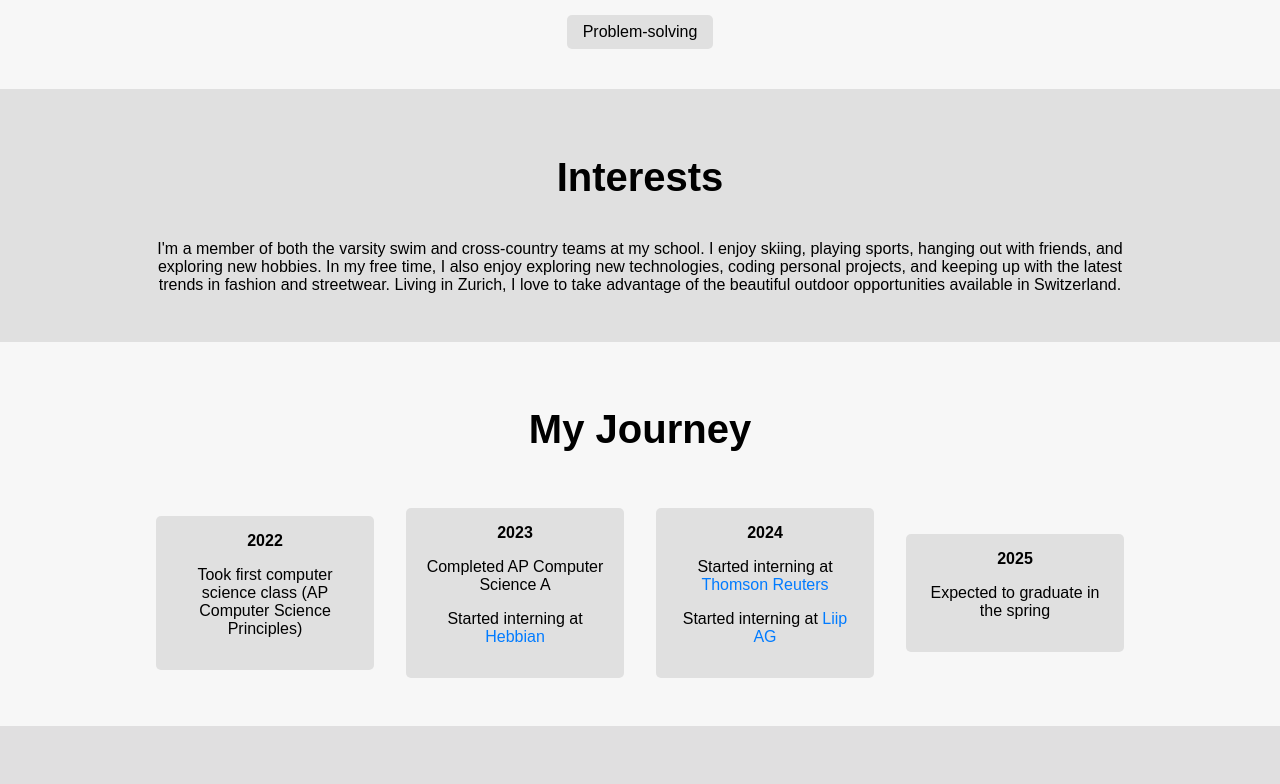
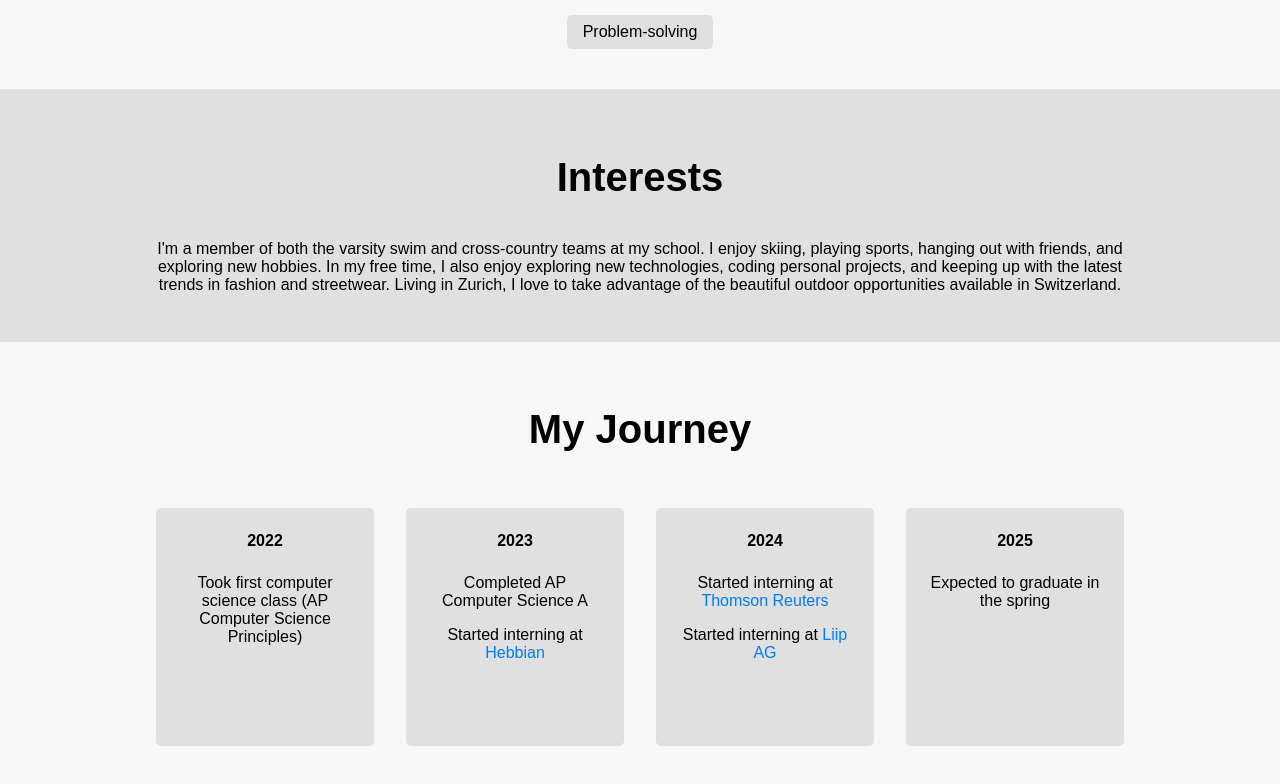
Before and after one commit to yousegit/youse, a SvelteKit app: page / in a window 1280 px wide. Shown: the part 981-1765 px from the top of the page. Before the commit the page ends 1707 px from the top, so only its background shows below. Built offline with nearby package versions, Linux system fonts and the light colour scheme.

Commit message:
Timeline Height Commit

```diff
--- a/src/routes/+page.svelte
+++ b/src/routes/+page.svelte
@@ -60,21 +60,29 @@
 		<ul>
 			<li>
 				<span>2022</span>
+				<div class="content">
 					<p>Took first computer science class (AP Computer Science Principles)</p>
+				</div>
 			</li>
 			<li>
 				<span>2023</span>
+				<div class="content">
 					<p>Completed AP Computer Science A</p>
 					<p>Started interning at <a href="https://www.hebbian.ch" target="_blank">Hebbian</a></p>
+				</div>
 			</li>
 			<li>
 				<span>2024</span>
+				<div class="content">
 					<p>Started interning at <a href="https://www.thomsonreuters.com" target="_blank">Thomson Reuters</a></p>
 					<p>Started interning at <a href="https://www.liip.ch" target="_blank">Liip AG</a></p>
+				</div>
 			</li>
 			<li>
 				<span>2025</span>
+				<div class="content">
 					<p>Expected to graduate in the spring</p>
+				</div>
 			</li>
 		</ul>
 	</div>
@@ -258,7 +266,7 @@
 	}
 
 	.linkedin-logo:hover,
-		email-logo:hover {
+	.email-logo:hover {
 		transform: rotate(360deg) scale(1.2);
 		filter: brightness(1.2);
 	}
@@ -337,16 +345,28 @@
 .timeline-container li {
     background-color: #e0e0e0;
     margin: 1em;
-		padding: 1em;
+    padding: 1.5em; /* Adjust padding as needed */
     border-radius: 5px;
     flex: 1;
     max-width: 250px;
+    height: 190px; /* Fixed height */
+    display: flex;
+    flex-direction: column;
+    justify-content: flex-start; /* Align items to the top */
+    align-items: center;
+    text-align: center; /* Center text inside the box */
+}
+
+.timeline-container li p {
+    margin-top: 0.5em; /* Adjust margin as needed */
+    text-align: center; /* Center text inside paragraphs */
 }
 
 .timeline-container span {
     font-weight: bold;
     display: block;
-		margin-bottom: 0.5em;
+    margin-bottom: 1em; /* Adjust margin as needed */
+    text-align: center; /* Center text inside span */
 }
 
 	/* New styles for hyperlinks */
```
Lines whose indentation alone changed are shown as unchanged.
